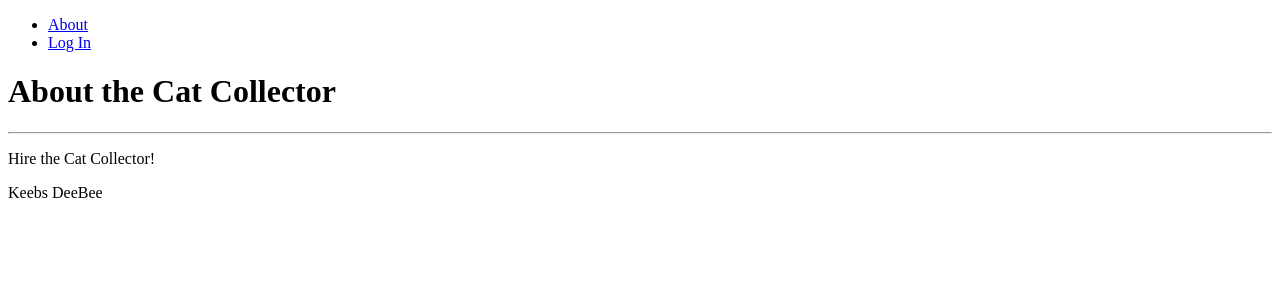
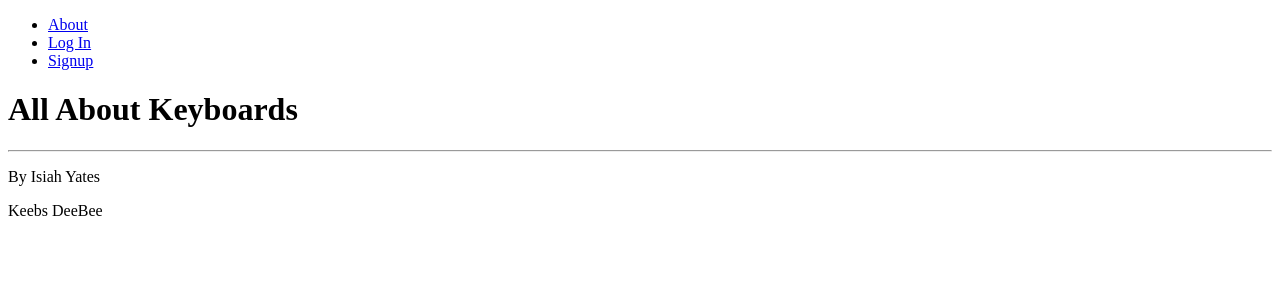
Before and after one commit to Isyates/keyboarddatabase, a Django app: page /about/ in a window 1280 px wide. Shown: the top 300 px of the page. Run offline with Django 4.2, Linux system fonts and the light colour scheme.

Commit message:
adds authorization for edit and delete users on keyboard details, fixes migration error, adds signup capability

```diff
--- a/keyboarddatabase/settings.py
+++ b/keyboarddatabase/settings.py
@@ -119,6 +119,7 @@ USE_TZ = True
 STATIC_URL = 'static/'
 
 LOGIN_REDIRECT_URL = '/keyboards/'
+LOGOUT_REDIRECT_URL = '/'
 
 # Default primary key field type
 # https://docs.djangoproject.com/en/4.0/ref/settings/#default-auto-field
--- a/main_app/templates/about.html
+++ b/main_app/templates/about.html
@@ -1,8 +1,8 @@
 {% extends 'base.html' %}
 {% block content %}
 
-<h1>About the Cat Collector</h1>
+<h1>All About Keyboards</h1>
 <hr />
-<p>Hire the Cat Collector!</p>
+<p>By Isiah Yates</p>
 
 {% endblock %}
--- a/main_app/templates/base.html
+++ b/main_app/templates/base.html
@@ -19,11 +19,13 @@
         <ul class="right">
           <li><a href="/about">About</a></li>
           {% if user.is_authenticated %}
+          <h2><li>Hello {{user}}!</li></h2>
           <li><a href="{% url 'keyboards_create' %}">Create a new Keyboard</a></li>
-          <li><a href="/keyboards/" class="left brand-logo">&nbsp;&nbsp;Show all Keyboards</a></li>
+          <li><a href="/keyboards/" class="left brand-logo">Show all Keyboards</a></li>
           <li><a href="{% url 'logout' %}">Log Out</a></li>
           {% else %}
           <li><a href="{% url 'login' %}">Log In</a></li>
+          <li><a href="{% url 'signup' %}">Signup</a></li>
         {% endif %}
         </ul>
       </div>
--- a/main_app/urls.py
+++ b/main_app/urls.py
@@ -8,5 +8,6 @@ path('keyboards/', views.keyboards_index, name = 'keyboards_index'),
 path('keyboards/create/', views.KeyboardCreate.as_view(), name = 'keyboards_create'),
 path('keyboard/<int:keyboard_id>/', views.keyboards_detail, name='detail'),
 path('keyboard/<int:pk>/delete/', views.KeyboardDelete.as_view(), name='keyboards_delete'),
-path('keyboards/<int:pk>/update/', views.KeyboardUpdate.as_view(), name = 'keyboards_update')
+path('keyboards/<int:pk>/update/', views.KeyboardUpdate.as_view(), name = 'keyboards_update'),
+path('accounts/signup/', views.signup, name='signup'),
 ]
--- a/main_app/views.py
+++ b/main_app/views.py
@@ -1,12 +1,15 @@
 from multiprocessing import context
-from django.shortcuts import render
 from .models import Keyboard
 from django.views.generic.edit import CreateView, UpdateView, DeleteView
+from django.contrib.auth.forms import UserCreationForm
+from django.shortcuts import render, redirect
+from django.contrib.auth import login
 from django.contrib.auth.forms import UserCreationForm
 
 class KeyboardCreate(CreateView):
   model = Keyboard
   fields = '__all__'
+  success_url = '/keyboards/'
 
 
 def home(request):
@@ -35,6 +38,24 @@ def keyboards_detail(request,keyboard_id):
   keyboard = Keyboard.objects.get(id = keyboard_id)
   return render(request,'keyboards/detail.html', {'keyboard': keyboard})
 
+def signup(request):
+  error_message = ''
+  if request.method == 'POST':
+    form = UserCreationForm(request.POST)
+    if form.is_valid():
+      user = form.save()
+      login(request,user)
+      return redirect('keyboards_index')
+    else:
+      error_message = "invalid sign-up, please try again."
+  form = UserCreationForm()
+  context = {"form": form, 'error_message': error_message}
+  return render(request, 'registration/signup.html', context)
+
+
+
+
+
 class KeyboardDelete(DeleteView):
   model = Keyboard
   success_url = '/keyboards/'
```
Also changed, not shown: main_app/models.py (+20 -2 lines), main_app/templates/keyboards/detail.html (+13 -1 lines), main_app/templates/registration/signup.html (added, +14 -0 lines), main_app/migrations/0003_delete_plate.py (added), main_app/migrations/0004_auto_20220725_0500.py (added), main_app/migrations/0005_auto_20220725_0505.py (added), main_app/templates/main_app/keyboard_confirm_delete.html (renamed from main_app/templates/keyboard_confirm_delete.html).
